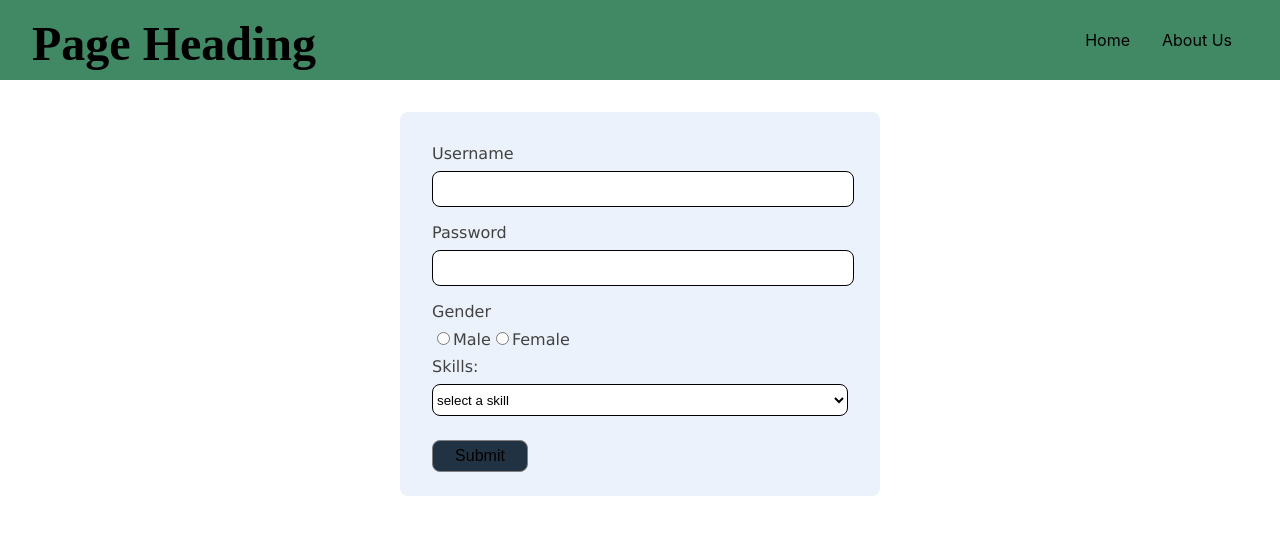
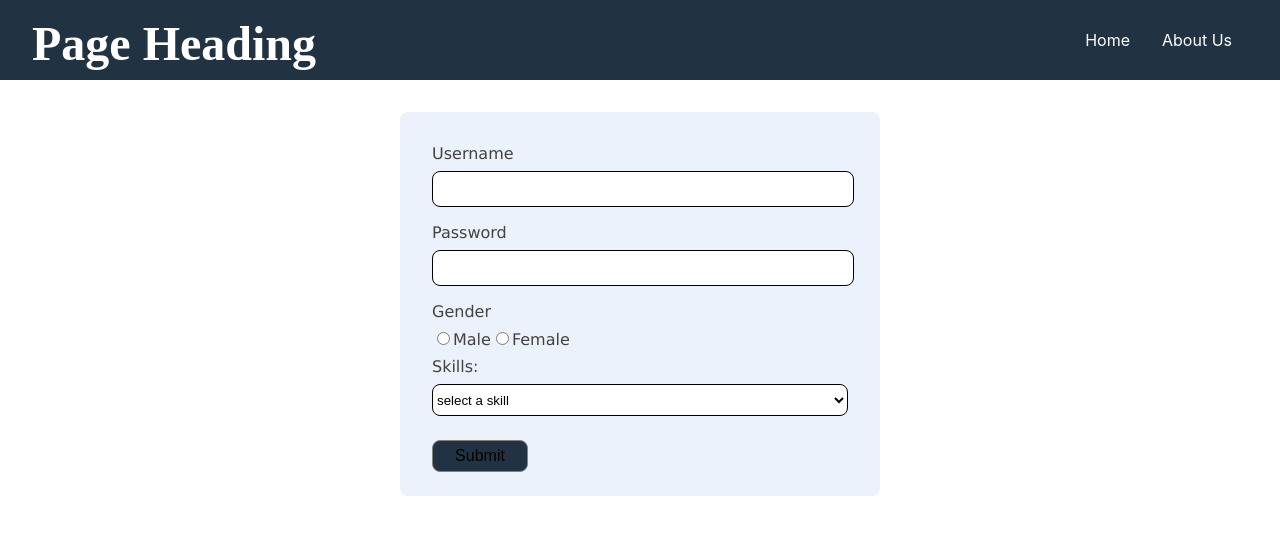
Before and after one commit to ashw-ani/landing-page, a React (Create React App) app: page / in a window 1280 px wide. Shown: the top 534 px of the page. Built offline with nearby package versions, Linux system fonts and the light colour scheme.

Commit message:
Update Header.module.css

```diff
--- a/src/Components/Header/Header.module.css
+++ b/src/Components/Header/Header.module.css
@@ -1,6 +1,6 @@
 .header {
   box-sizing: border-box;
-  background-color: rgba(18, 107, 63, 0.801);
+  background-color: #213343;
   height: 5rem;
   padding: 1rem;
   display: flex;
@@ -16,6 +16,7 @@
   font-family: "Times New Roman", Times, serif;
   font-weight: 700;
   padding: 0 0 0 1rem;
+  color: white;
 }
 .links {
   display: flex;
@@ -24,4 +25,5 @@
   justify-content: center;
   align-items: center;
   gap: 2rem;
+  color: #fff;
 }
```
